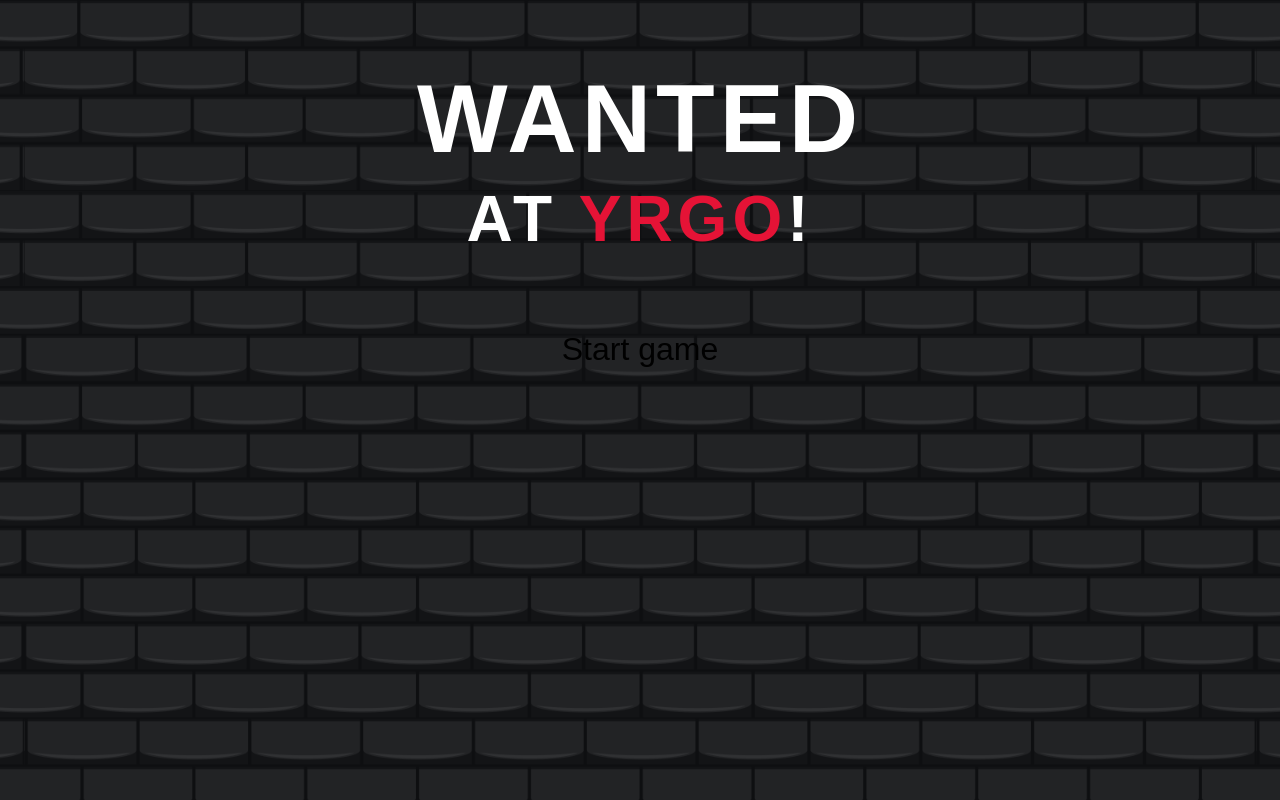
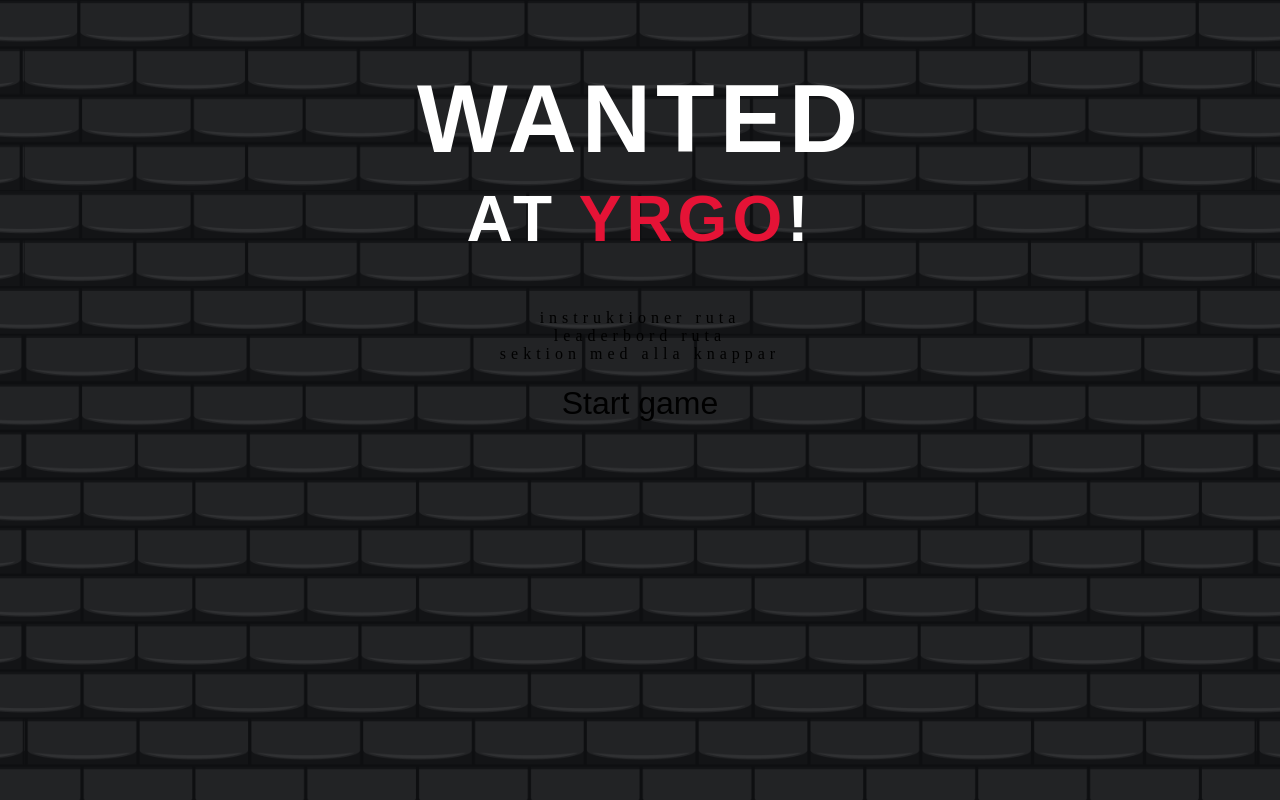
Before and after one commit to wilmareistad/wanted, a React (Vite) app: page / in a window 1280 px wide. Built offline with nearby package versions, Linux system fonts and the light colour scheme; no server answers; a web font is replaced by a local one.

Commit message:
added base html for idle

```diff
--- a/src/components/Game/Idle.tsx
+++ b/src/components/Game/Idle.tsx
@@ -9,6 +9,14 @@ export function Idle({ onStartGame }: IdleProps): ReactNode {
       <h2>
         AT <span className={styles.yrgo}>YRGO</span>!
       </h2>
+
+      <section className="styles.InfoBoxes">
+        <div className="styles.instructions">instruktioner ruta</div>
+        <div className="styles.leaderboard">leaderbord ruta</div>
+      </section>
+
+      <section className="styles.idleButtons">sektion med alla knappar</section>
+
       <button onClick={onStartGame}>Start game</button>
     </div>
   );
```
